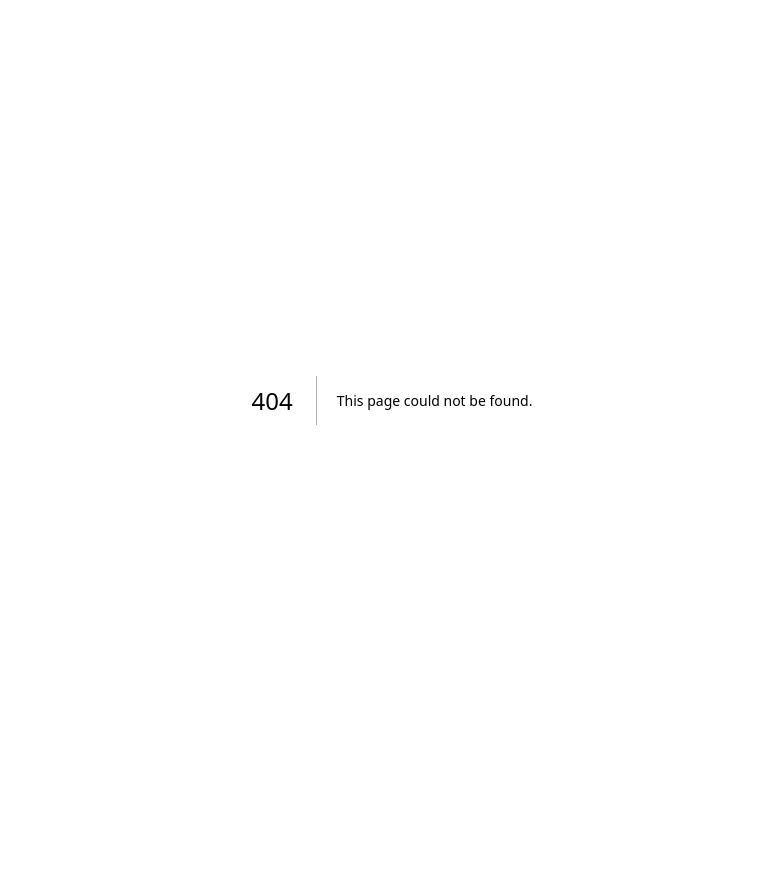
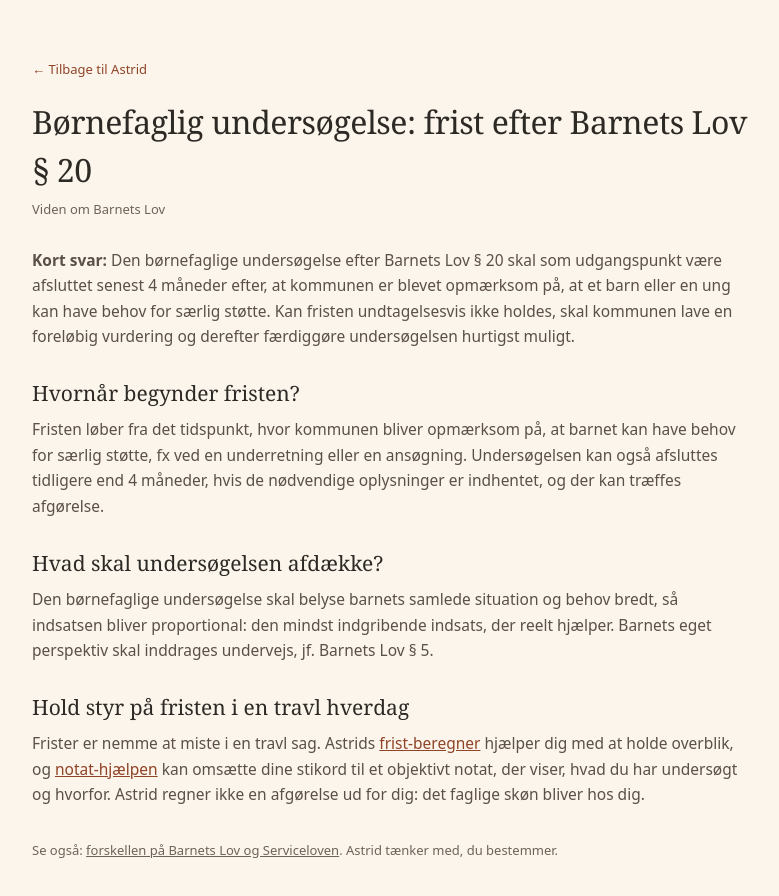
Before and after one commit to psykomotoriskterapikbh/kaerne-webapp, a Next.js app: page /viden/boernefaglig-undersoegelse-frist in a window 1280 px wide. Before the commit this address had no page. Shown: the top 896 px of the page, without its empty margins (248-1027 px from the left). Before the commit the page ends 800 px from the top, so only its background shows below. Built offline with nearby package versions, Linux system fonts and the light colour scheme.

Commit message:
Add files via upload

```diff
--- /dev/null
+++ b/src/app/viden/boernefaglig-undersoegelse-frist/page.tsx
@@ -0,0 +1,46 @@
+import type { Metadata } from "next";
+
+export const metadata: Metadata = {
+  title: "Børnefaglig undersøgelse: frist efter Barnets Lov § 20",
+  description:
+    "Den børnefaglige undersøgelse efter Barnets Lov § 20 skal som udgangspunkt være afsluttet senest 4 måneder. Få overblik over frist, indhold og notat.",
+  alternates: { canonical: "/viden/boernefaglig-undersoegelse-frist" },
+};
+
+const sec: React.CSSProperties = { marginTop: 28 };
+const h2: React.CSSProperties = { fontFamily: "var(--font-serif)", fontSize: 21, fontWeight: 400, color: "var(--kaerne-ink)", margin: "0 0 8px" };
+const p: React.CSSProperties = { fontSize: 15.5, lineHeight: 1.65, color: "var(--kaerne-ink-soft)", margin: "0 0 10px" };
+const a: React.CSSProperties = { color: "var(--kaerne-terracotta-deep)", textDecoration: "underline" };
+
+export default function Page() {
+  return (
+    <main style={{ minHeight: "100dvh", background: "var(--kaerne-sand)", padding: "56px 24px 80px" }}>
+      <article style={{ maxWidth: 720, margin: "0 auto" }}>
+        <a href="/" style={{ fontSize: 13, color: "var(--kaerne-terracotta-deep)", textDecoration: "none" }}>← Tilbage til Astrid</a>
+        <h1 style={{ fontFamily: "var(--font-serif)", fontSize: 32, fontWeight: 300, color: "var(--kaerne-ink)", margin: "18px 0 6px", letterSpacing: "-0.015em" }}>Børnefaglig undersøgelse: frist efter Barnets Lov § 20</h1>
+        <p style={{ fontSize: 13, color: "var(--kaerne-muted)", margin: 0 }}>Viden om Barnets Lov</p>
+
+        <section style={sec}>
+          <p style={p}><strong>Kort svar:</strong> Den børnefaglige undersøgelse efter Barnets Lov § 20 skal som udgangspunkt være afsluttet senest 4 måneder efter, at kommunen er blevet opmærksom på, at et barn eller en ung kan have behov for særlig støtte. Kan fristen undtagelsesvis ikke holdes, skal kommunen lave en foreløbig vurdering og derefter færdiggøre undersøgelsen hurtigst muligt.</p>
+        </section>
+
+        <section style={sec}>
+          <h2 style={h2}>Hvornår begynder fristen?</h2>
+          <p style={p}>Fristen løber fra det tidspunkt, hvor kommunen bliver opmærksom på, at barnet kan have behov for særlig støtte, fx ved en underretning eller en ansøgning. Undersøgelsen kan også afsluttes tidligere end 4 måneder, hvis de nødvendige oplysninger er indhentet, og der kan træffes afgørelse.</p>
+        </section>
+
+        <section style={sec}>
+          <h2 style={h2}>Hvad skal undersøgelsen afdække?</h2>
+          <p style={p}>Den børnefaglige undersøgelse skal belyse barnets samlede situation og behov bredt, så indsatsen bliver proportional: den mindst indgribende indsats, der reelt hjælper. Barnets eget perspektiv skal inddrages undervejs, jf. Barnets Lov § 5.</p>
+        </section>
+
+        <section style={sec}>
+          <h2 style={h2}>Hold styr på fristen i en travl hverdag</h2>
+          <p style={p}>Frister er nemme at miste i en travl sag. Astrids <a href="/frist-beregner" style={a}>frist-beregner</a> hjælper dig med at holde overblik, og <a href="/notat-hjaelp" style={a}>notat-hjælpen</a> kan omsætte dine stikord til et objektivt notat, der viser, hvad du har undersøgt og hvorfor. Astrid regner ikke en afgørelse ud for dig: det faglige skøn bliver hos dig.</p>
+        </section>
+
+        <p style={{ ...p, marginTop: 32, fontSize: 13, color: "var(--kaerne-muted)" }}>Se også: <a href="/viden/barnets-lov-eller-serviceloven" style={{ color: "var(--kaerne-muted)", textDecoration: "underline" }}>forskellen på Barnets Lov og Serviceloven</a>. Astrid tænker med, du bestemmer.</p>
+      </article>
+    </main>
+  );
+}
```
